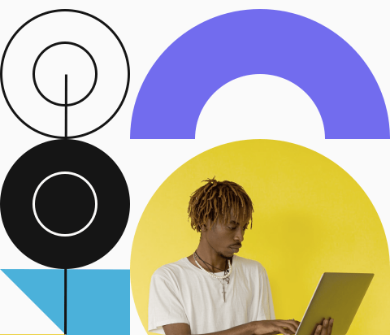
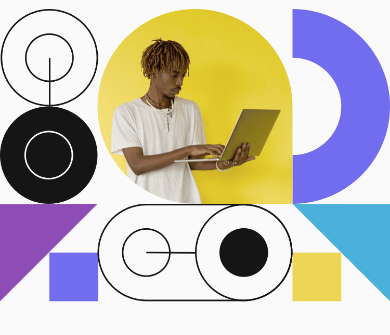
Before and after one commit to Majoralter/Hero-Section-1-frontend-mentor, a plain HTML site: page index.html in a window 390 px wide. Shown: the part 63-398 px from the top of the page. Drawn offline with Linux system fonts and the light colour scheme.

Commit message:
Update index.html

```diff
--- a/index.html
+++ b/index.html
@@ -67,7 +67,7 @@
         </div>
        </div>
        <picture>
-        <source media="(min-width: 425px)" src="images/image-hero-mobile.png">
+        <source media="(max-width: 425px)" srcset="/images/image-hero-mobile.png">
        <img src="images/image-hero-desktop.png" alt="image of a man with a laptop" class="hero-image">
     </picture>
     </main>
```
